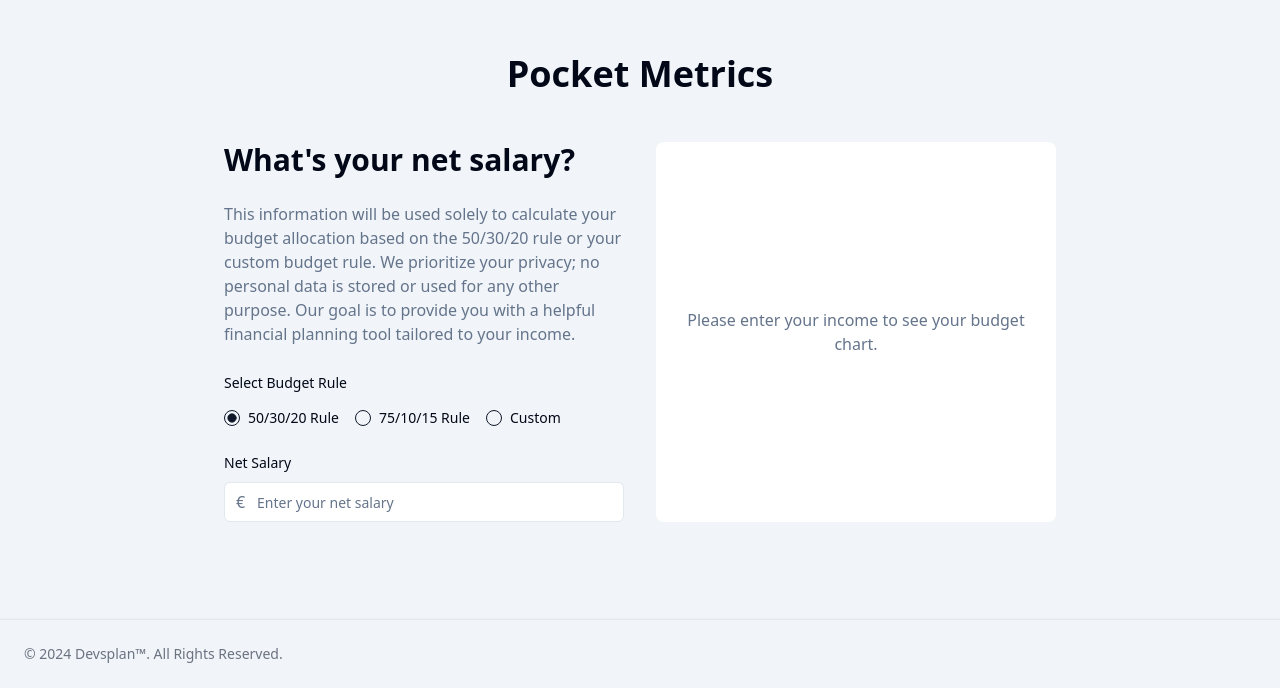
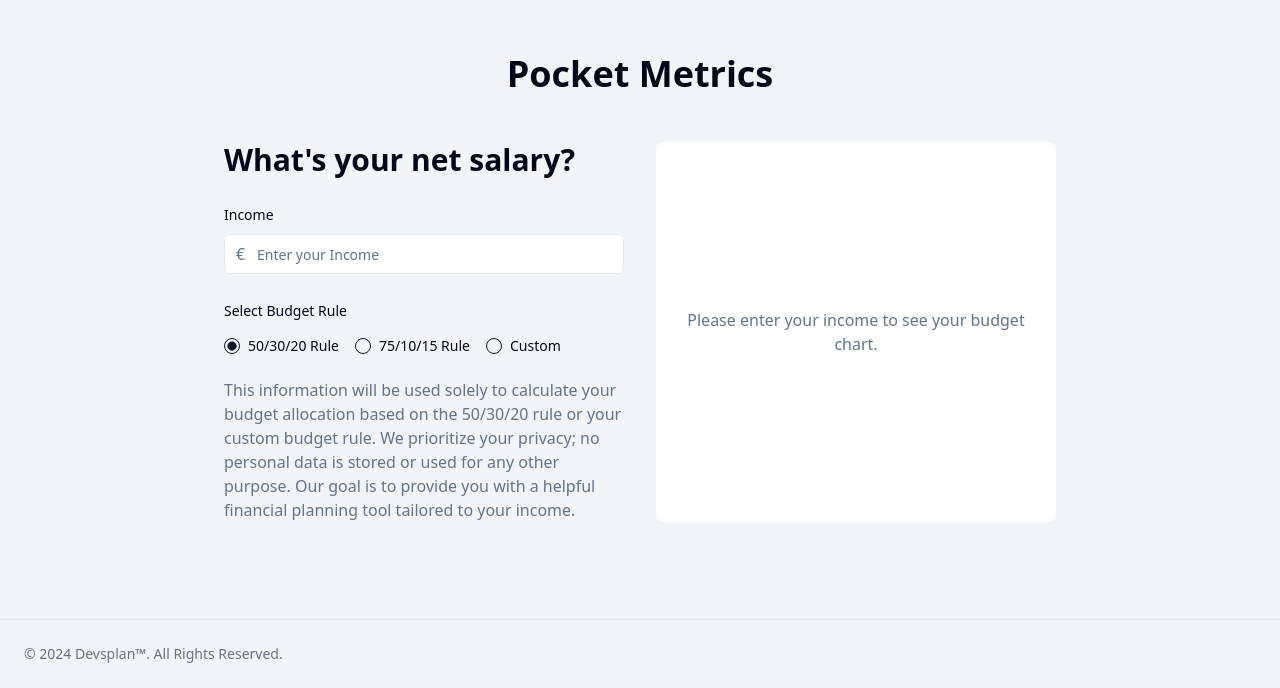
Before and after one commit to pedropcruz/pocket-metrics, a React (Vite) app: page / in a window 1280 px wide. Shown: the part 112-800 px from the top of the page. Built offline with nearby package versions, Linux system fonts and the light colour scheme.

Commit message:
fix: position of the elements

```diff
--- a/src/components/SalaryForm/index.tsx
+++ b/src/components/SalaryForm/index.tsx
@@ -57,17 +57,8 @@ const SalaryForm = ({ onSubmit }: SalaryFormProps) => {
     <div className="space-y-6">
       <div>
         <h1 className="text-3xl font-bold mb-6">What's your net salary?</h1>
-        <p className="text-muted-foreground">
-          This information will be used solely to calculate your budget
-          allocation based on the 50/30/20 rule or your custom budget rule. We
-          prioritize your privacy; no personal data is stored or used for any
-          other purpose. Our goal is to provide you with a helpful financial
-          planning tool tailored to your income.
-        </p>
-      </div>
-      <RuleSelector onRuleChange={handleRuleChange} budgetRule={budgetRule} />
         <div className="space-y-2">
-        <Label htmlFor="net-salary">Net Salary</Label>
+          <Label htmlFor="net-salary">Income</Label>
           <div className="relative">
             <div className="absolute inset-y-0 left-0 flex items-center pl-3 pointer-events-none">
               <span className="text-muted-foreground">€</span>
@@ -75,7 +66,7 @@ const SalaryForm = ({ onSubmit }: SalaryFormProps) => {
             <Input
               id="net-salary"
               type="number"
-            placeholder="Enter your net salary"
+              placeholder="Enter your Income"
               className="pl-8"
               value={salary}
               onChange={handleSalaryChange}
@@ -85,6 +76,15 @@ const SalaryForm = ({ onSubmit }: SalaryFormProps) => {
           {error && <p className="text-destructive">{error}</p>}
         </div>
       </div>
+      <RuleSelector onRuleChange={handleRuleChange} budgetRule={budgetRule} />
+      <p className="text-muted-foreground">
+        This information will be used solely to calculate your budget allocation
+        based on the 50/30/20 rule or your custom budget rule. We prioritize
+        your privacy; no personal data is stored or used for any other purpose.
+        Our goal is to provide you with a helpful financial planning tool
+        tailored to your income.
+      </p>
+    </div>
   );
 };
 
```
Lines whose indentation alone changed are shown as unchanged.
